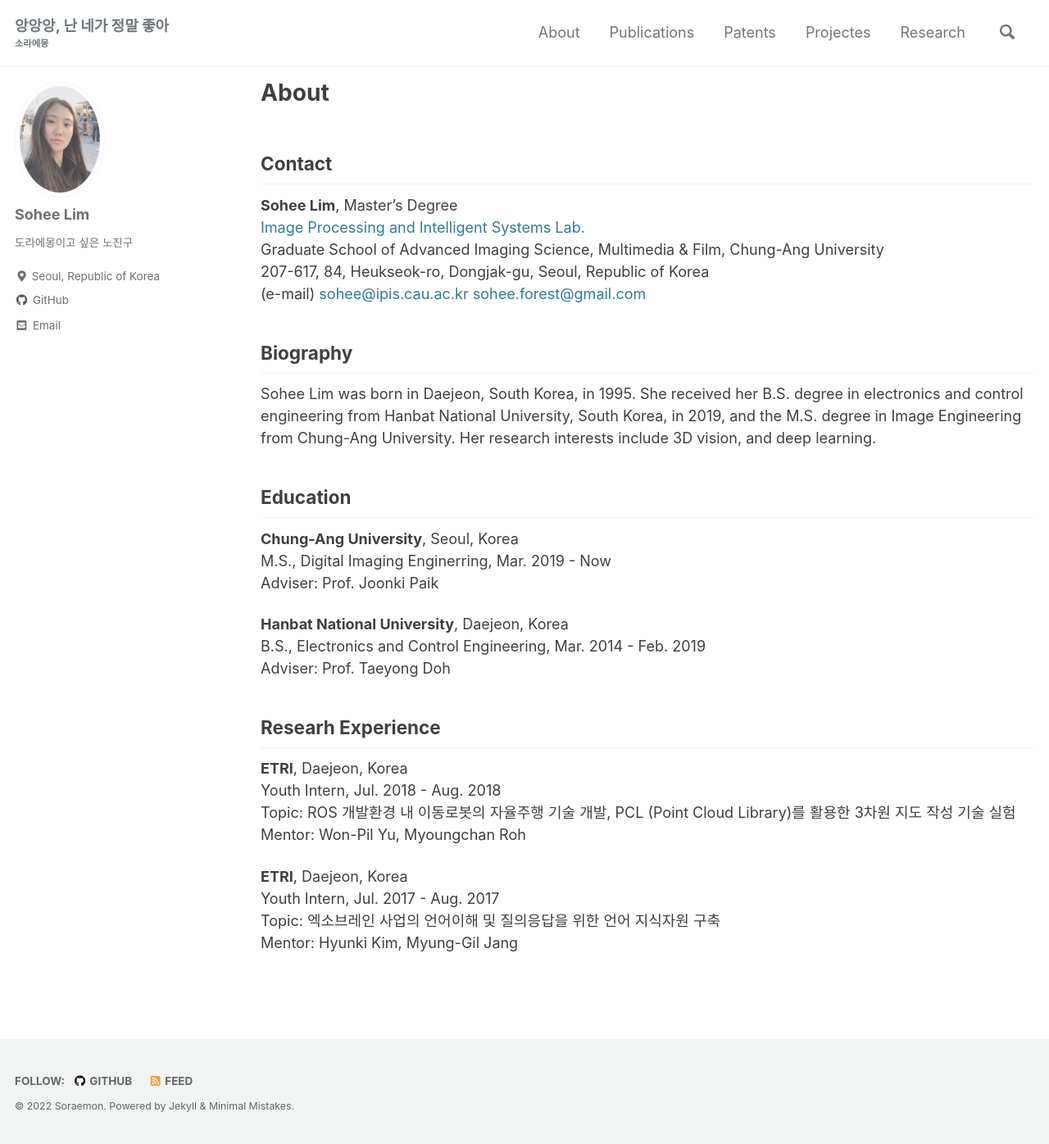
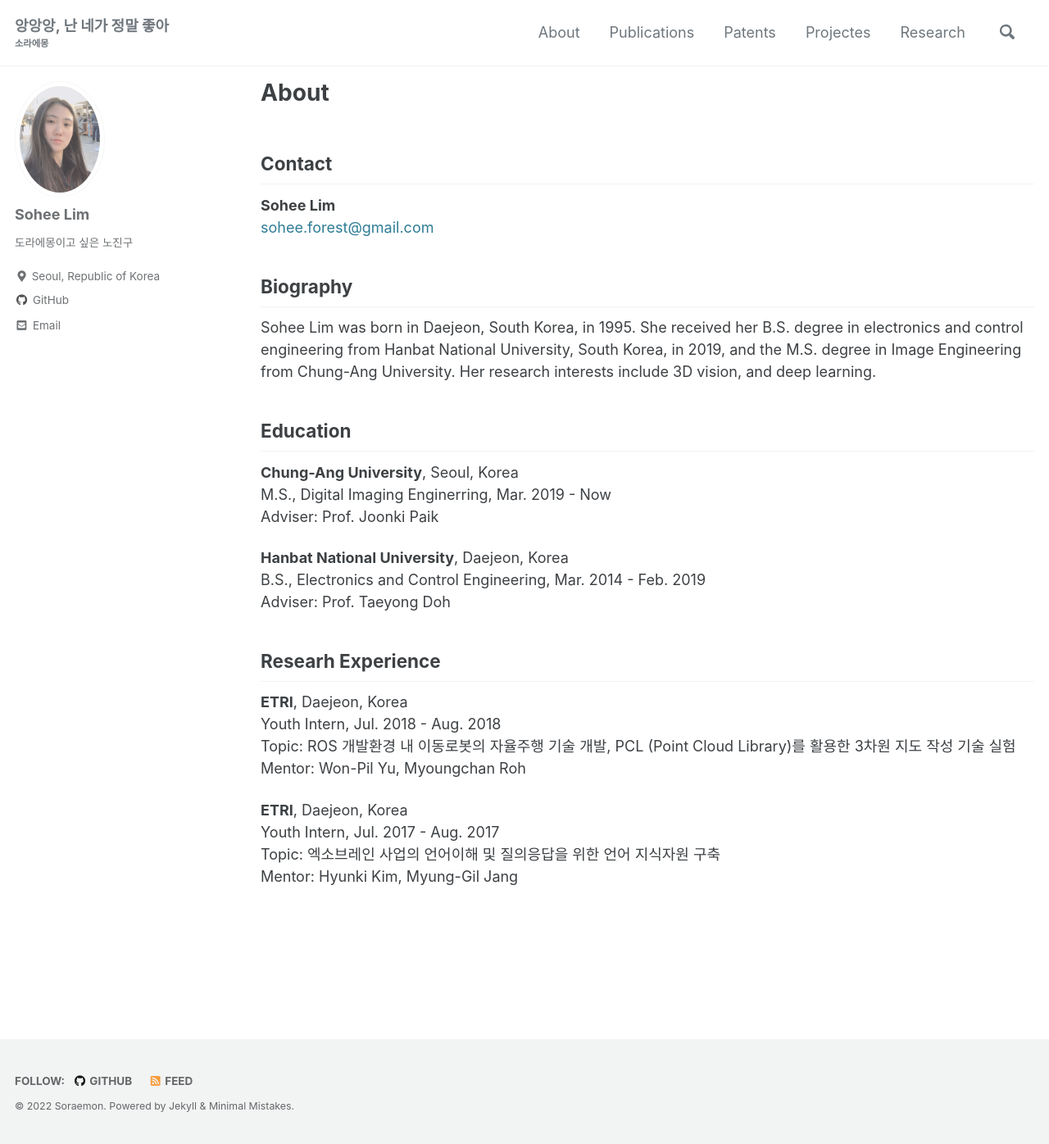
Before and after one commit to sohee-zoe/sohee-zoe.github.io, a Jekyll site: the page built from index.md, in a window 1280 px wide and 1396 px high. Shown: the whole window at 82% size. Built offline with Jekyll 4.4.1, drawn with Linux system fonts in a browser that asks for light colours; cached includes are drawn as plain includes; some of the changed lines change nothing that is shown.

Commit message:
Update index.md

```diff
--- a/index.md
+++ b/index.md
@@ -7,12 +7,16 @@ author_profile: true
 
 
 ## Contact
+**Sohee Lim**
+<sohee.forest@gmail.com>
 
-**Sohee Lim**, Master's Degree
+
+<!-- **Sohee Lim**, Master's Degree
 [Image Processing and Intelligent Systems Lab.](http://ipis.cau.ac.kr/)
 Graduate School of Advanced Imaging Science, Multimedia & Film, Chung-Ang University
 207-617, 84, Heukseok-ro, Dongjak-gu, Seoul, Republic of Korea
-(e-mail) <sohee@ipis.cau.ac.kr> <sohee.forest@gmail.com>
+(e-mail) <sohee@ipis.cau.ac.kr>
+<sohee.forest@gmail.com>   -->
 
 
 
@@ -30,7 +34,6 @@ Sohee Lim was born in Daejeon, South Korea, in 1995. She received her B.S. degre
 **Chung-Ang University**, Seoul, Korea
 M.S., Digital Imaging Enginerring, Mar. 2019 - Now
 Adviser: Prof. Joonki Paik
-
 
 **Hanbat National University**, Daejeon, Korea
 B.S., Electronics and Control Engineering, Mar. 2014 - Feb. 2019
```
